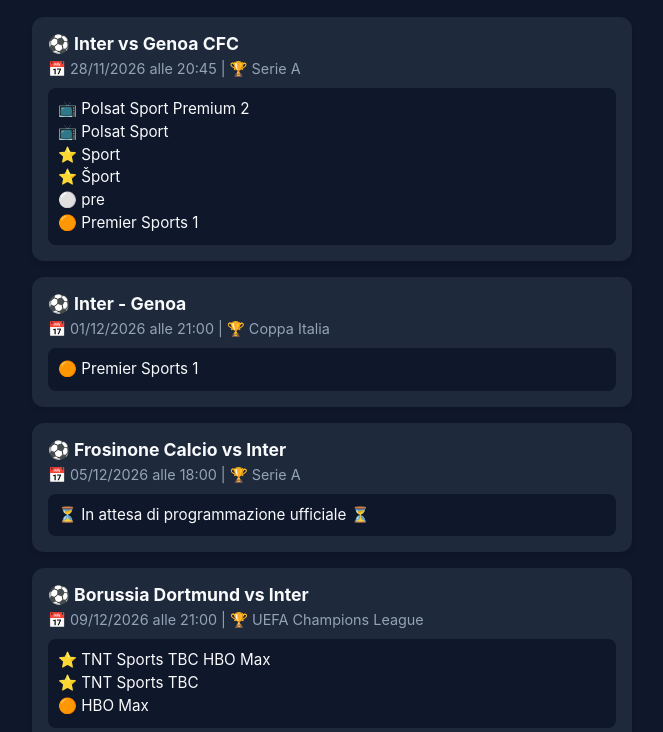
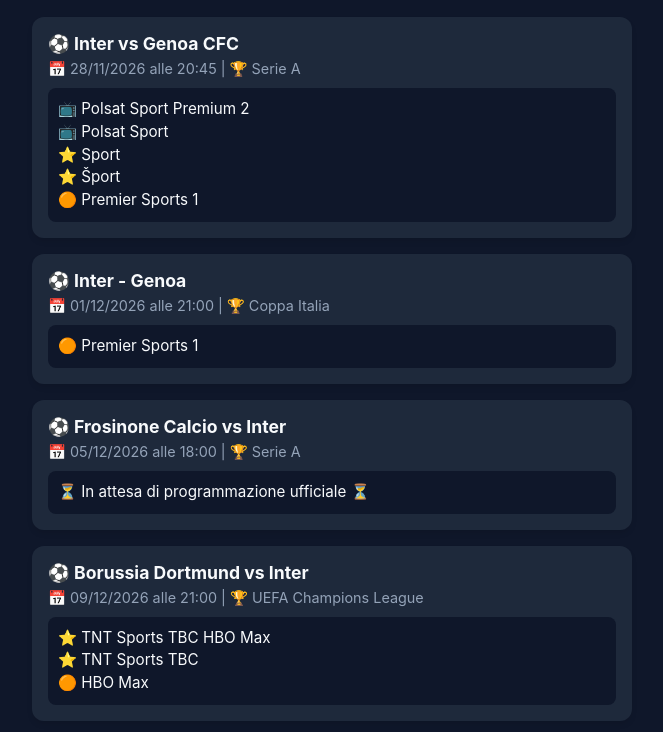
Before and after one commit to Sgrufy/Inter-calendar-bot, a plain HTML site: page index.html in a window 1280 px wide. Shown: the part 68-800 px from the top of the page, without its empty margins (308-971 px from the left). Drawn offline with Linux system fonts and the light colour scheme.

Commit message:
Aggiornamento automatico calendario e palinsesto Inter

```diff
--- a/index.html
+++ b/index.html
@@ -26,7 +26,6 @@
 📺 Polsat Sport
 ⭐ Sport
 ⭐ Šport
-⚪ pre
 🟠 Premier Sports 1</div>
         </div>
 
```
Also changed, not shown: 1 other file.
